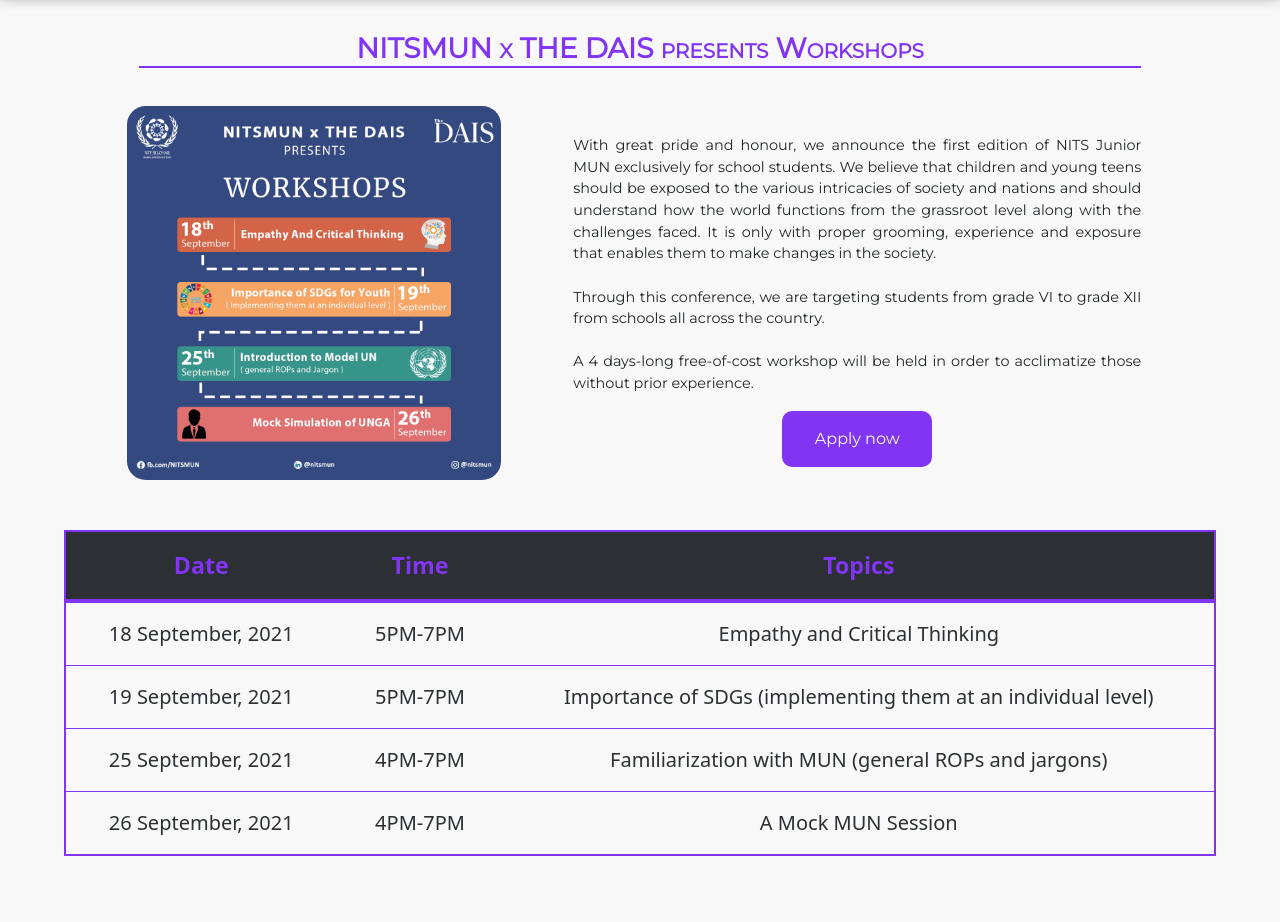
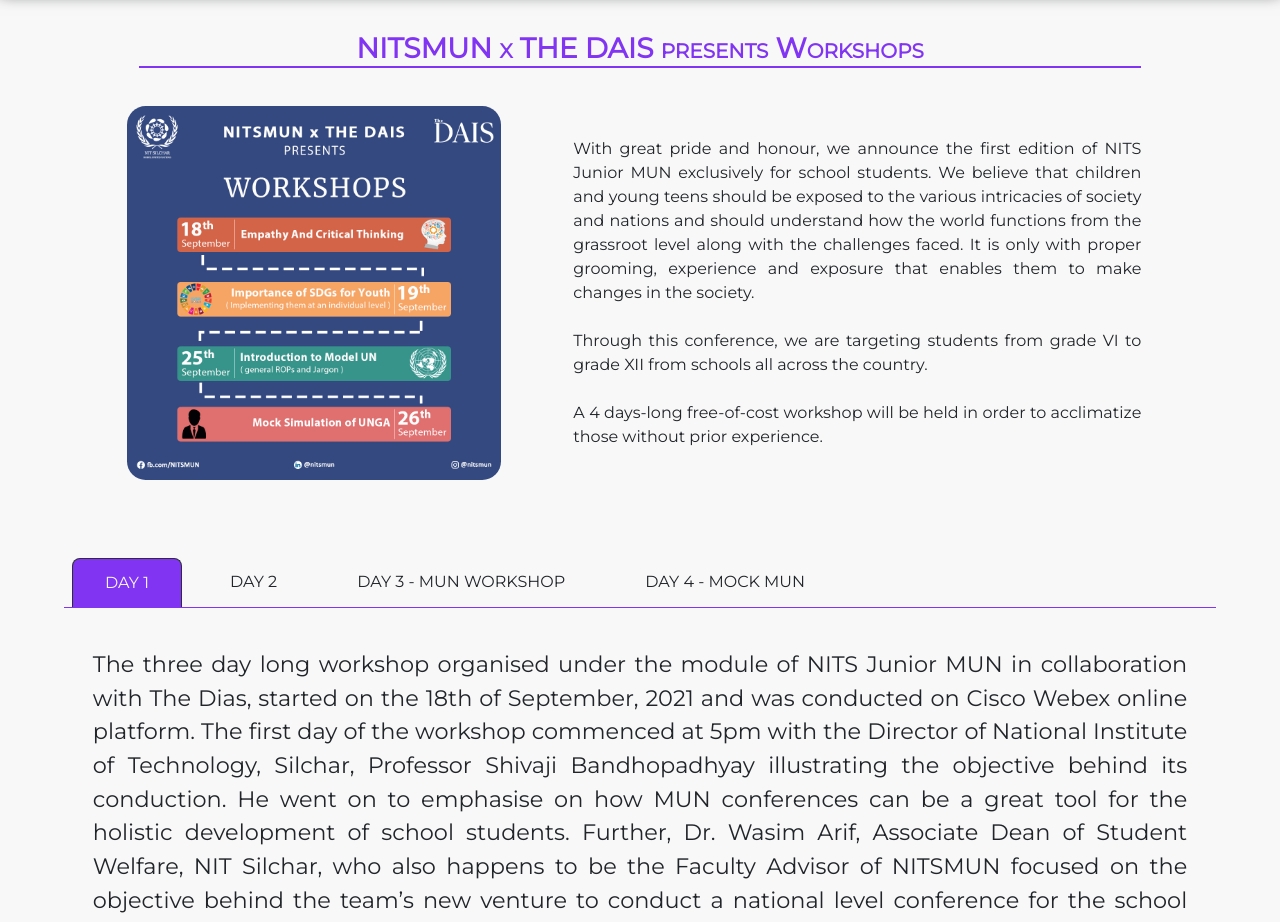
Before and after one commit to nitsmun/nitsmun2021-22, a React (Create React App) app: page /events/workshop in a window 1280 px wide. Shown: the part 80-1002 px from the top of the page. Built offline with nearby package versions, Linux system fonts and the light colour scheme.

Commit message:
Removed table and apply button

```diff
--- a/src/components/Reports.jsx
+++ b/src/components/Reports.jsx
@@ -68,7 +68,7 @@ const Reports = () => {
 
   return (
     <div className="reports" style={{fontFamily:"var(--font2)"}}>
-      <div className="heading" style={{fontVariant:'small-caps',fontWeight:'bold'}}>Reports</div>
+      {/* <div className="heading" style={{fontVariant:'small-caps',fontWeight:'bold'}}>Reports</div> */}
       <div className="tab-container">
         <div className="tab-names">
           {tabData.names.map((name, index) => (
--- a/src/components/Workshops.jsx
+++ b/src/components/Workshops.jsx
@@ -50,13 +50,13 @@ function Workshops() {
 							alignSelf: 'center',
 						}}>
 						<div>
-							<p style={{textAlign: 'justify',padding:'0 30px',fontSize:'0.9rem'}}>With great pride and honour, we announce the first edition of NITS Junior MUN exclusively for school students. We believe that children and young teens should be exposed to the various intricacies of society and nations and should understand how the world functions from the grassroot level along with the challenges faced. It is only with proper grooming, experience and exposure that enables them to make changes in the society.<br/><br/>
+							<p style={{textAlign: 'justify',padding:'0 30px',fontSize:'1rem'}}>With great pride and honour, we announce the first edition of NITS Junior MUN exclusively for school students. We believe that children and young teens should be exposed to the various intricacies of society and nations and should understand how the world functions from the grassroot level along with the challenges faced. It is only with proper grooming, experience and exposure that enables them to make changes in the society.<br/><br/>
 
 								Through this conference, we are targeting students from grade VI to grade XII from schools all across the country.<br/><br/>
 
 								A 4 days-long free-of-cost workshop will be held in order to acclimatize those without prior experience.</p>
 						</div>
-						<button
+						{/* <button
 							type='button'
 							className='custom'
 							style={{ width: '150px' }}
@@ -67,7 +67,7 @@ function Workshops() {
 								);
 							}}>
 							Apply now
-						</button>
+						</button> */}
 					</div>
 					<div className='col-md-1'></div>
 				</div>
--- a/src/components/screens/Dais.jsx
+++ b/src/components/screens/Dais.jsx
@@ -23,7 +23,7 @@ const GlobalVoicesMun = (props) => {
         <Workshops />
       </div>
 
-      <table id="apply-table" style={{ marginTop: "20px" }}>
+      {/* <table id="apply-table" style={{ marginTop: "20px" }}>
         <thead>
           <tr>
             <td>Date</td>
@@ -59,7 +59,8 @@ const GlobalVoicesMun = (props) => {
             <td>A Mock MUN Session</td>
           </tr>
         </tbody>
-      </table>
+      </table> */}
+
       <div>
         <Reports />
       </div>
```
